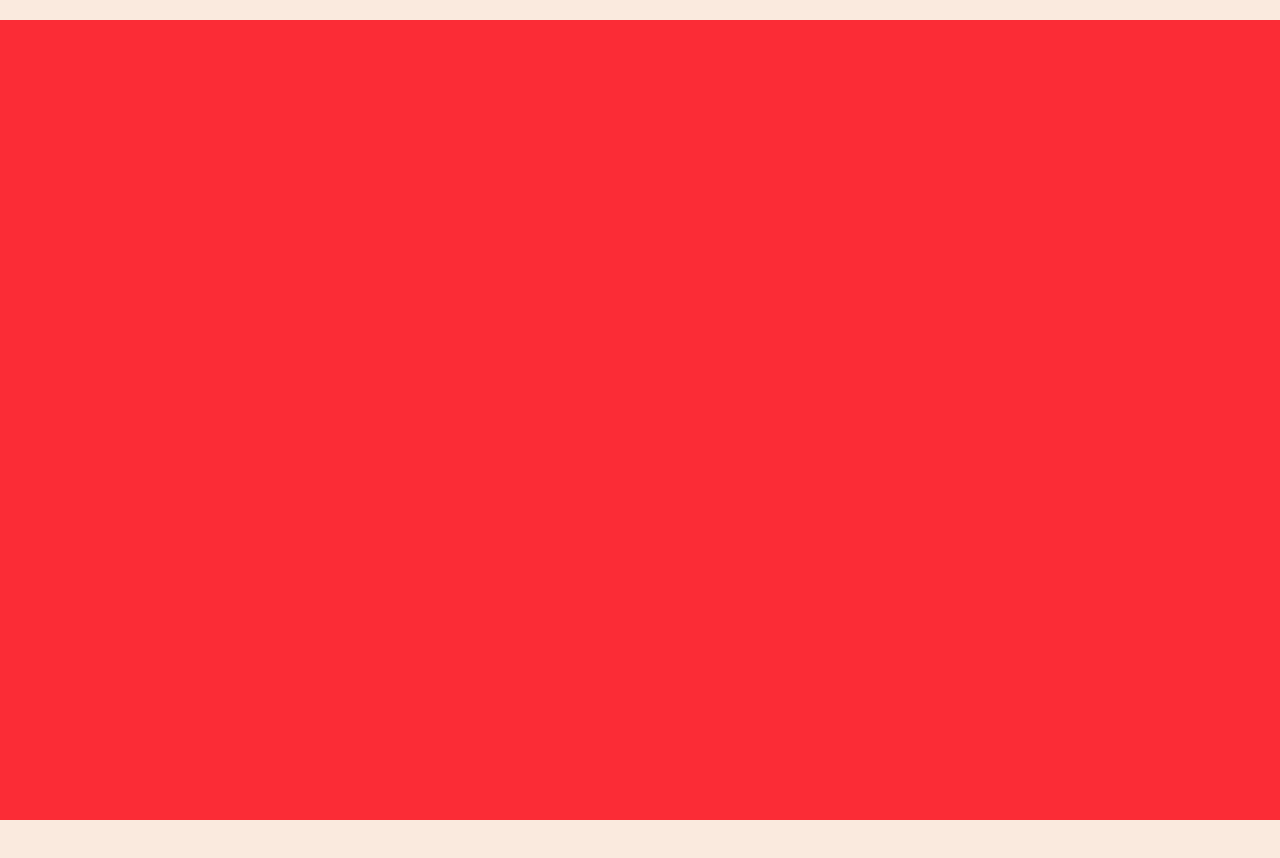
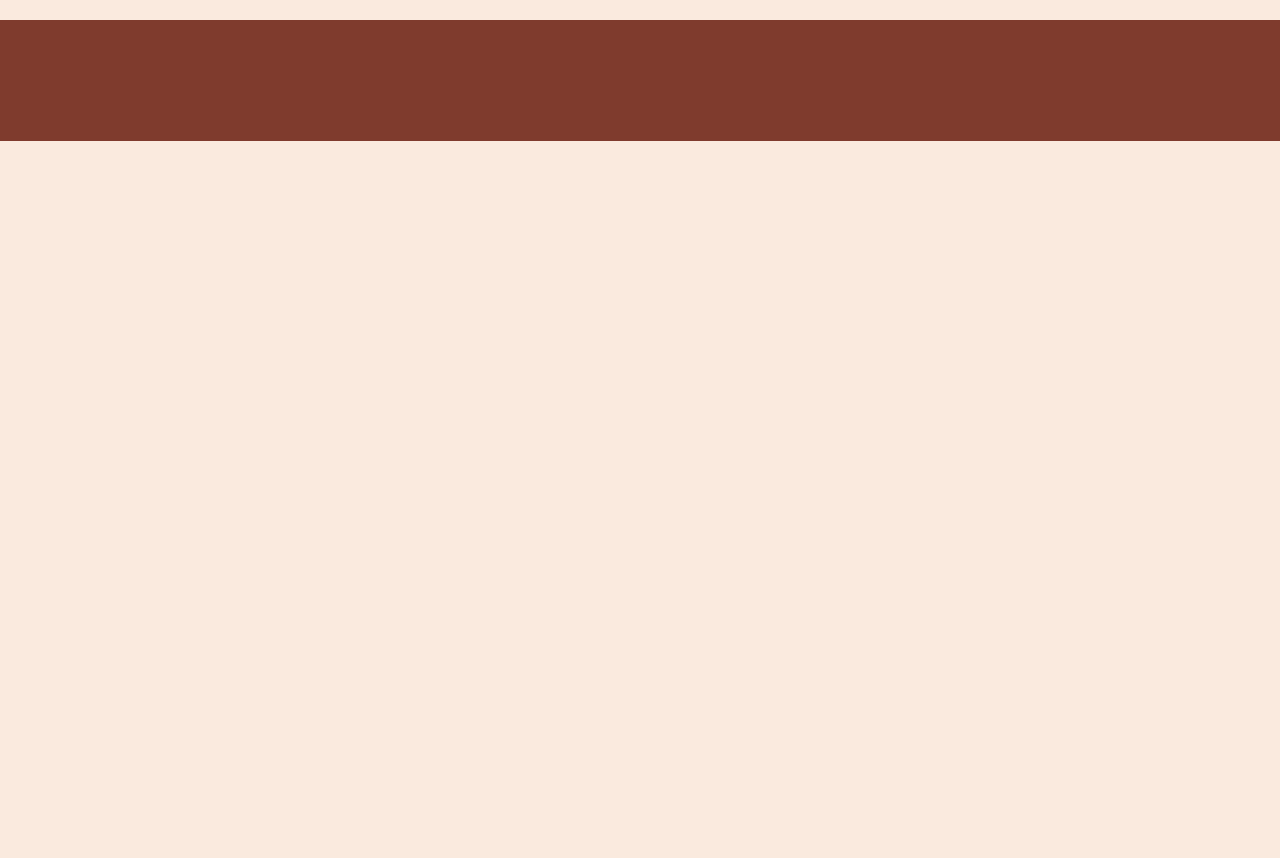
Before and after one commit to toffly/gsap-milk, a React (Vite) app: page / in a window 1280 px wide. Shown: the part 780-1638 px from the top of the page. Before the commit the page ends 1600 px from the top, so only its background shows below. Built offline with nearby package versions, Linux system fonts and the light colour scheme; grey boxes are pictures that could not be loaded; a web font is replaced by a local one.

Commit message:
implements message section with animation

```diff
--- a/src/App.jsx
+++ b/src/App.jsx
@@ -1,16 +1,22 @@
 import Navbar from "./components/Navbar"
 import HeroSection from "./sections/HeroSection"
-import { ScrollTrigger, SplitText } from "gsap/all";
+import { ScrollSmoother, ScrollTrigger, SplitText } from "gsap/all";
 import gsap from "gsap";
+import MessageSection from "./sections/MessageSection";
 
-gsap.registerPlugin(ScrollTrigger, SplitText)
+gsap.registerPlugin(ScrollTrigger, SplitText,ScrollSmoother)
+
+ScrollSmoother.create({
+	smooth: 1,
+	effects: true
+});
 
 const App = () => {
   return (
-    <main>
+    <main id="main-container">
       <Navbar/>
       <HeroSection/>
-      <div className="h-dvh bg-red-500"/>
+      <MessageSection/>
     </main>
   )
 }
--- /dev/null
+++ b/src/sections/MessageSection.jsx
@@ -0,0 +1,111 @@
+import { useGSAP } from "@gsap/react";
+import gsap from "gsap";
+import { SplitText } from "gsap/all";
+
+gsap.registerPlugin(SplitText);
+
+const MessageSection = () => {
+  useGSAP(() => {
+    const firstMsgSplit = SplitText.create(".first-message", {
+      type: "words",
+    });
+    const secondMsgSplit = SplitText.create(".second-message", {
+      type: "words",
+    });
+    const paragraphSplit = SplitText.create(".message-content p", {
+      type: "words, lines",
+      linesClass: "paragraph-line",
+    });
+
+    gsap.to(firstMsgSplit.words, {
+      color: "#faeade",
+      ease: "power1.in",
+      stagger: 1,
+      scrollTrigger: {
+        trigger: ".message-content",
+        start: "top center",
+        end: "30% center",
+        scrub: true,
+      },
+    });
+
+    gsap.to(secondMsgSplit.words, {
+      color: "#faeade",
+      ease: "power1.in",
+      stagger: 1,
+      scrollTrigger: {
+        trigger: ".second-message",
+        start: "top center",
+        end: "bottom center",
+        scrub: true,
+      },
+    });
+
+    let tl = gsap.timeline({
+      delay: 1,
+      scrollTrigger: ".msg-text-scroll",
+      start: "top 60%",
+    });
+
+    tl.to(".msg-text-scroll", {
+      duration: 1,
+      clipPath: "polygon(0% 0%, 100% 0%, 100% 100%, 0% 100%)",
+      ease: "circ.inOut",
+    });
+
+    const paramTl = gsap.timeline({
+        scrollTrigger: {
+            trigger: ".message-content p",
+            start: "top center"
+        },
+    })
+
+    paramTl.from(paragraphSplit.words, {
+        yPercent: 300,
+        rotate: 3,
+        ease: "power1.inOut",
+        duration: 1,
+        stagger: 0.01,
+    })
+
+  });
+
+  return (
+    <section className="message-content">
+      <div className="container mx-auto flex-center py-28 relative">
+        <div className="w-full h-full">
+          <div className="msg-wrapper">
+            <h1 className="first-message">Stir up your fearless past and</h1>
+
+            <div
+              style={{
+                clipPath: "polygon(0 0, 0 0, 0 100%, 0% 100%)",
+              }}
+              className="msg-text-scroll"
+            >
+              <div className="bg-light-brown md:pb-5 pb-3 px-5">
+                <h2 className="text-red-brown">Fuel Up</h2>
+              </div>
+            </div>
+
+            <h1 className="second-message">
+              your future with every gulp of Perfect Protein
+            </h1>
+          </div>
+
+          <div className="flex-center md:mt-20 mt-10">
+            <div className="max-w-md px-10 flex-center overflow-hidden">
+              <p>
+                Rev up your rebel spirit and feed the adventure of life with
+                SPYLT, where you’re one chug away from epic nostalgia and
+                fearless fun.
+              </p>
+            </div>
+          </div>
+        </div>
+      </div>
+    </section>
+  );
+};
+
+export default MessageSection;
```
